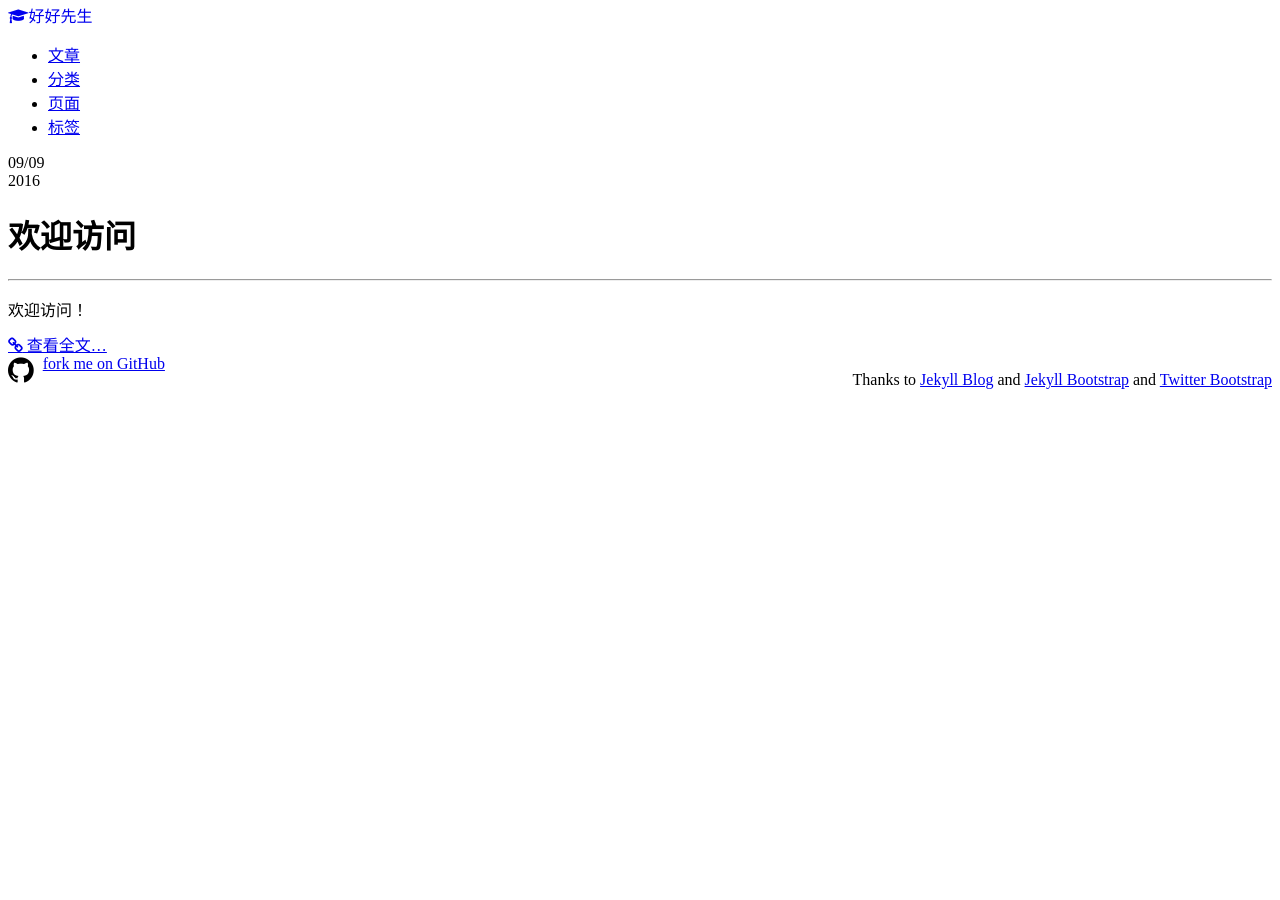
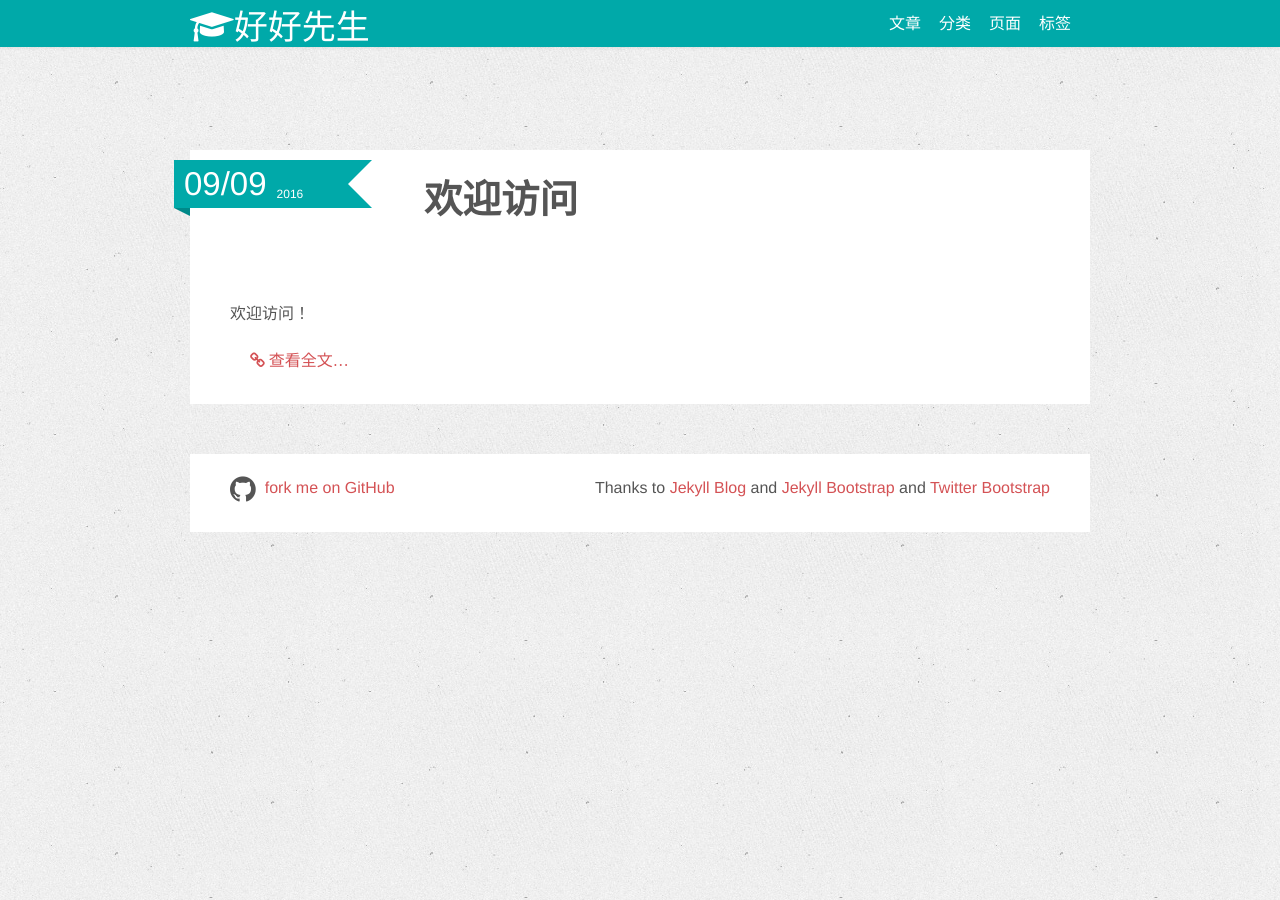
Before and after one commit to zhizheng/zhizheng.github.io, a Jekyll site: the page built from index.md, in a window 1280 px wide. Built offline with Jekyll 4.4.1, drawn with Linux system fonts in a browser that asks for light colours; nearby versions of some CDN libraries; Markdown is read by kramdown in place of the engine named in the settings.

Commit message:
ASSET_PATH

```diff
--- a/_config.yml
+++ b/_config.yml
@@ -66,7 +66,7 @@ JB :
   #   http://s3.amazonaws.com/yoursite/themes/watermelon
   #   /assets
   #
-  ASSET_PATH : twitter
+  ASSET_PATH : assets/themes/twitter
 
   # These paths are to the main pages Jekyll-Bootstrap ships with.
   # Some JB helpers refer to these paths; change them here if needed.
```
